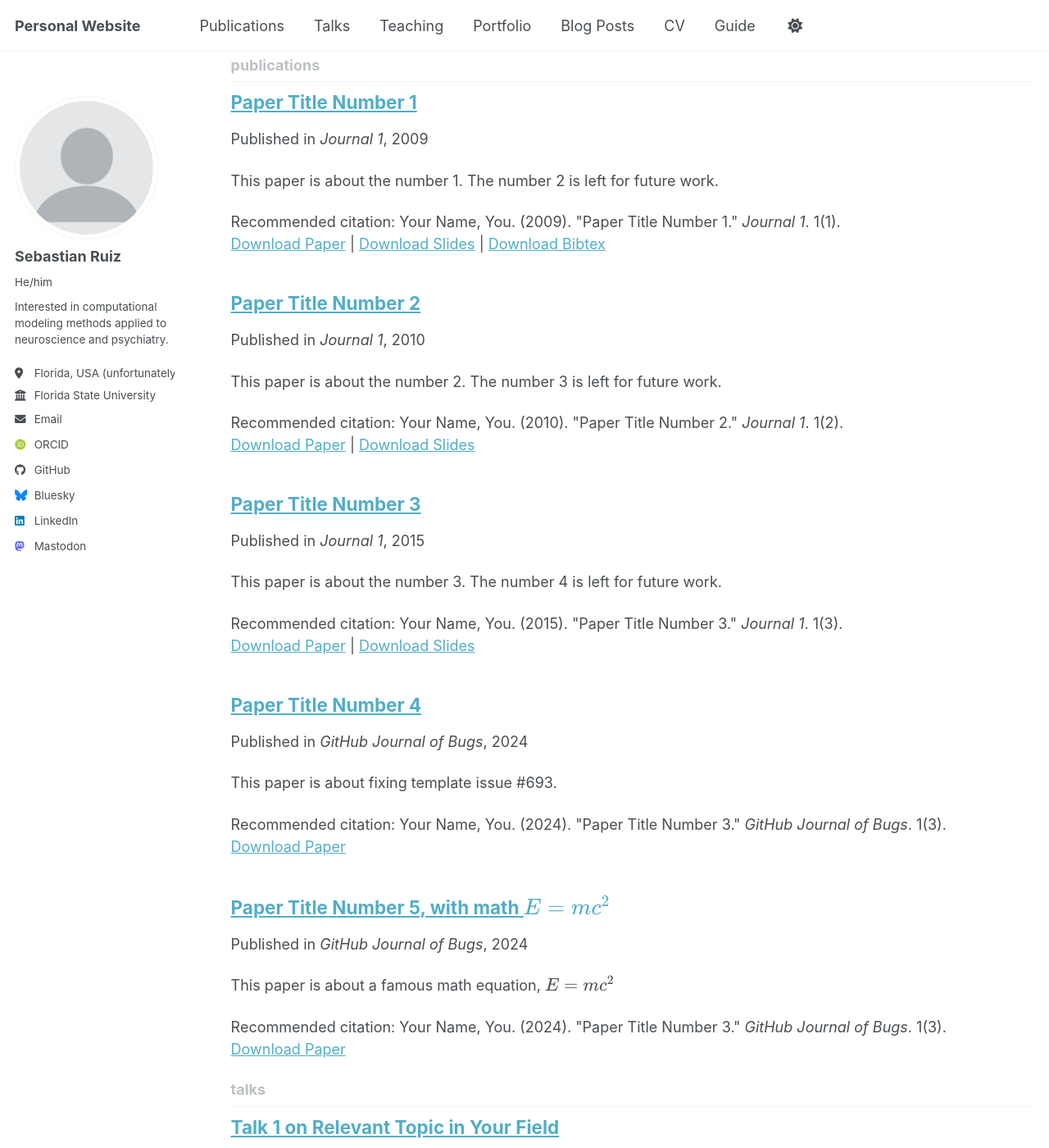
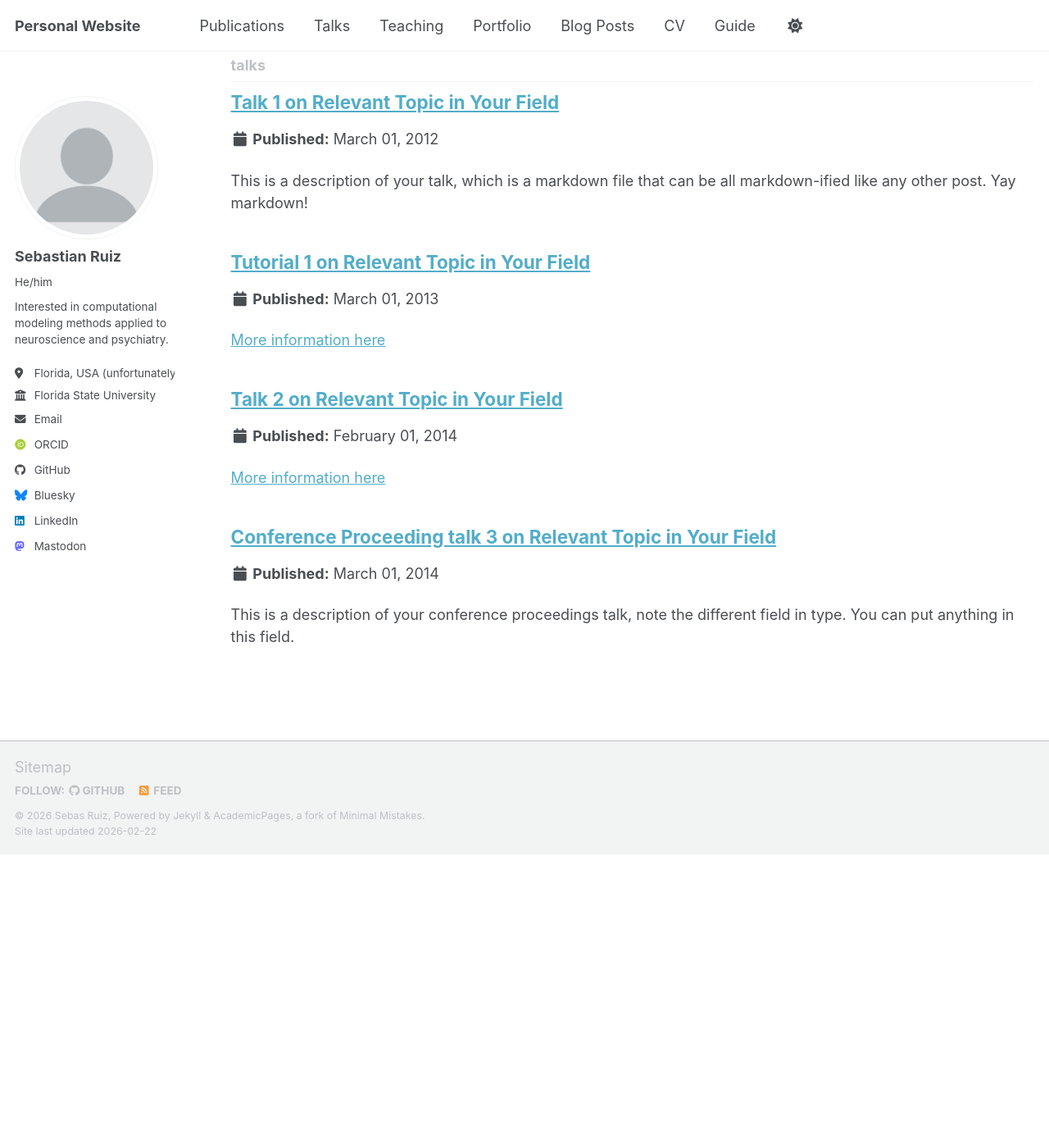
Before and after one commit to sebastianruizsebas/site, a Jekyll site: the page built from _pages/collection-archive.html, in a window 1280 px wide and 1400 px high, scrolled down 1042 px. Shown: the whole window at 82% size. Built offline with Jekyll 4.4.1, drawn with Linux system fonts in a browser that asks for light colours; some web fonts are replaced; a script bundle is joined from its source files by our own code; library files that are not in the unit come from our copies; after the commit the page ends 2084 px from its top, so only the background shows below that; some of the changed lines change nothing that is shown; some of the changed text lies outside the part shown.

```diff
--- a/_config.yml
+++ b/_config.yml
@@ -222,10 +222,10 @@
 # These settings control the types of collections used by the template
 collections:
   teaching:
-    output: true
+    output: false
     permalink: /:collection/:path/
   publications:
-    output: true
+    output: false
     permalink: /:collection/:path/
   portfolio:
     output: true
--- a/_includes/analytics.html
+++ b/_includes/analytics.html
@@ -1,14 +1,9 @@
-{% if site.analytics.provider and page.analytics != false %}
+<!-- Google tag (gtag.js) -->
+<script async src="https://www.googletagmanager.com/gtag/js?id=G-JLE3LF5JRC"></script>
+<script>
+  window.dataLayer = window.dataLayer || [];
+  function gtag(){dataLayer.push(arguments);}
+  gtag('js', new Date());
 
-{% case site.analytics.provider %}
-{% when "google" %}
-  {% include /analytics-providers/google.html %}
-{% when "google-universal" %}
-  {% include /analytics-providers/google-universal.html %}
-{% when "google-analytics-4" %}
-  {% include /analytics-providers/google-analytics-4.html %}
-{% when "custom" %}
-  {% include /analytics-providers/custom.html %}
-{% endcase %}
-
-{% endif %}
+  gtag('config', 'G-JLE3LF5JRC');
+</script>
--- a/_layouts/default.html
+++ b/_layouts/default.html
@@ -7,6 +7,7 @@
 <!doctype html>
 <html lang="{{ site.locale | slice: 0,2 }}" class="no-js"{% if site.site_theme == "dark" %} data-theme="dark"{% endif %}>
   <head>
+    {% include analytics.html %}
     {% include head.html %}
     {% include head/custom.html %}
   </head>
```
